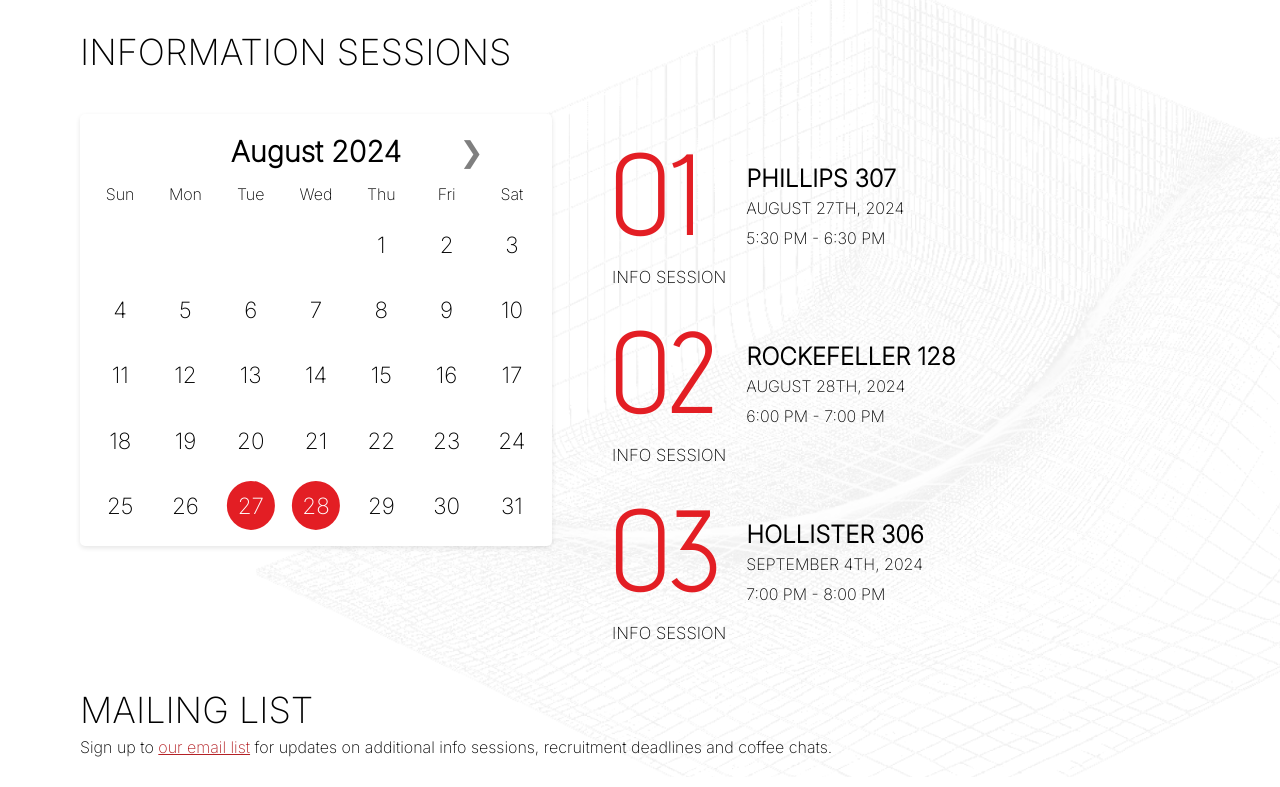
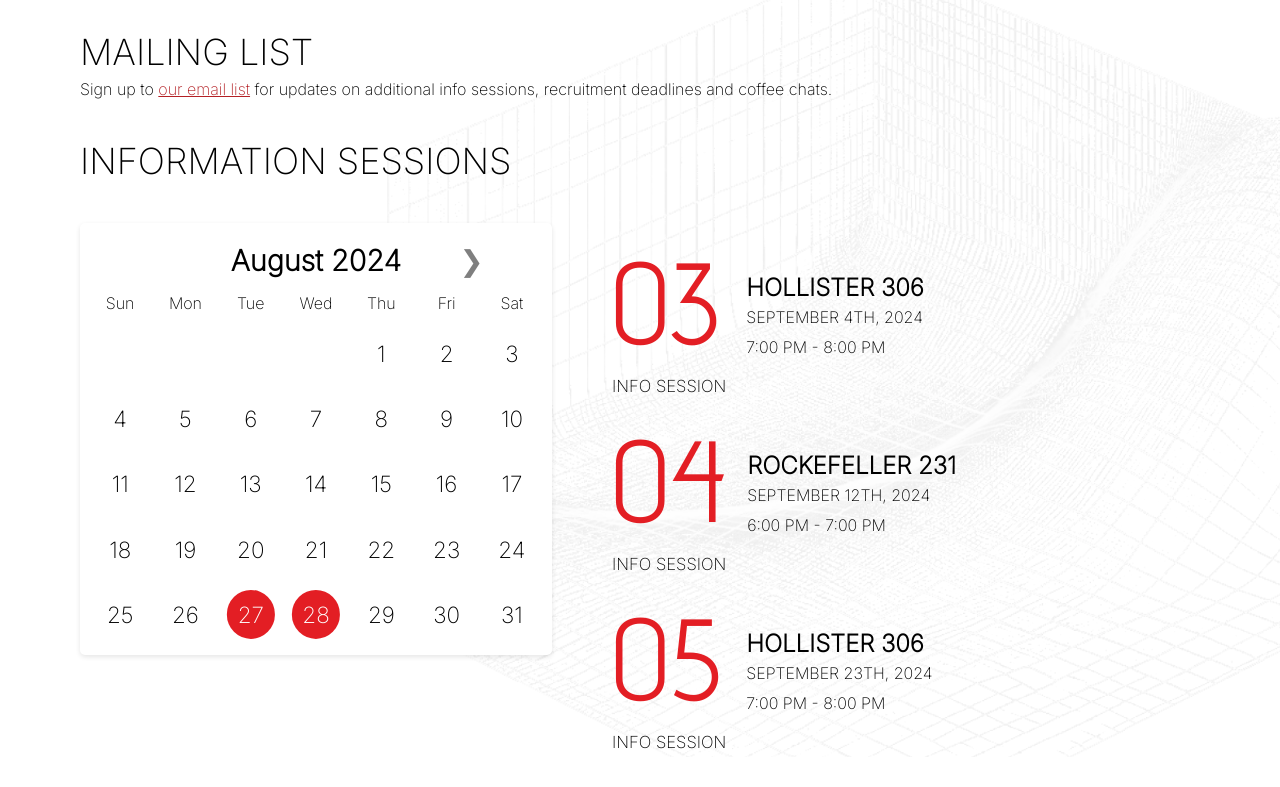
Before and after one commit to CUADProjectTeam/cuad-new-website, a React (Vite) app: page /apply in a window 1280 px wide. Shown: the part 1033-1820 px from the top of the page. Built offline with nearby package versions, Linux system fonts and the light colour scheme.

Commit message:
Added Info Session &  updated favicon

```diff
--- a/index.html
+++ b/index.html
@@ -3,7 +3,8 @@
 
 <head>
   <meta charset="utf-8" />
-  <link rel="icon" type="image/svg+xml" href="./CUAD_Favicon.svg?" />
+  <!-- <link rel="icon" type="image/svg+xml" href="./CUAD_Favicon.svg?" /> -->
+  <link rel="icon" type="image/svg+xml" href="./favicon.png?" />
   <meta name="viewport" content="width=device-width, initial-scale=1" />
   <meta name="theme-color" content="#000000" />
   <meta name="description" content="Website for Cornell University Autonomous Drone Project Team." />
--- a/src/pages/ApplyPage.jsx
+++ b/src/pages/ApplyPage.jsx
@@ -77,6 +77,9 @@ const ApplyPage = () => {
           </div>
         </div>
 
+        <h2>MAILING LIST</h2>
+        <p>Sign up to <a className='link' href='https://forms.gle/3UqVSjZbyAddY9rh9' target="_blank" rel="noreferrer">our email list</a> for updates on additional info sessions, recruitment deadlines and coffee chats.</p>
+
         <h2>INFORMATION SESSIONS</h2>
 
         <div className="info-section">
@@ -84,34 +87,12 @@ const ApplyPage = () => {
             <MiniCalendar
               month={currentMonth}
               year={2024}
-              highlightedDates={currentMonth === 7 ? [27, 28] : [4]}
+              highlightedDates={currentMonth === 7 ? [27, 28] : [4, 12, 23]}
               header={header}
             />
           </div>
 
           <div className="session-info">
-            <div className="session">
-              <div className="stat-item">
-                <h1>01</h1>
-                <p>Info Session</p>
-              </div>
-              <div>
-                <h4>PHILLIPS 307</h4>
-                <p>AUGUST 27TH, 2024</p>
-                <p>5:30 PM - 6:30 PM</p>
-              </div>
-            </div>
-            <div className="session">
-              <div className="stat-item">
-                <h1>02</h1>
-                <p>Info Session</p>
-              </div>
-              <div>
-                <h4>ROCKEFELLER 128</h4>
-                <p>AUGUST 28TH, 2024</p>
-                <p>6:00 PM - 7:00 PM</p>
-              </div>
-            </div>
             <div className="session">
               <div className="stat-item">
                 <h1>03</h1>
@@ -123,11 +104,30 @@ const ApplyPage = () => {
                 <p>7:00 PM - 8:00 PM</p>
               </div>
             </div>
+            <div className="session">
+              <div className="stat-item">
+                <h1>04</h1>
+                <p>Info Session</p>
+              </div>
+              <div>
+                <h4>ROCKEFELLER 231</h4>
+                <p>SEPTEMBER 12TH, 2024</p>
+                <p>6:00 PM - 7:00 PM</p>
+              </div>
+            </div>
+            <div className="session">
+              <div className="stat-item">
+                <h1>05</h1>
+                <p>Info Session</p>
+              </div>
+              <div>
+                <h4>HOLLISTER 306</h4>
+                <p>SEPTEMBER 23TH, 2024</p>
+                <p>7:00 PM - 8:00 PM</p>
+              </div>
+            </div>
           </div>
         </div>
-
-        <h2>MAILING LIST</h2>
-        <p>Sign up to <a className='link' href='https://forms.gle/3UqVSjZbyAddY9rh9' target="_blank" rel="noreferrer">our email list</a> for updates on additional info sessions, recruitment deadlines and coffee chats.</p>
       </div>
       <img src="./images/graph.webp" alt="Grid Background" className="grid-background" />
     </div>
```
Also changed, not shown: public/favicon.png (added).
